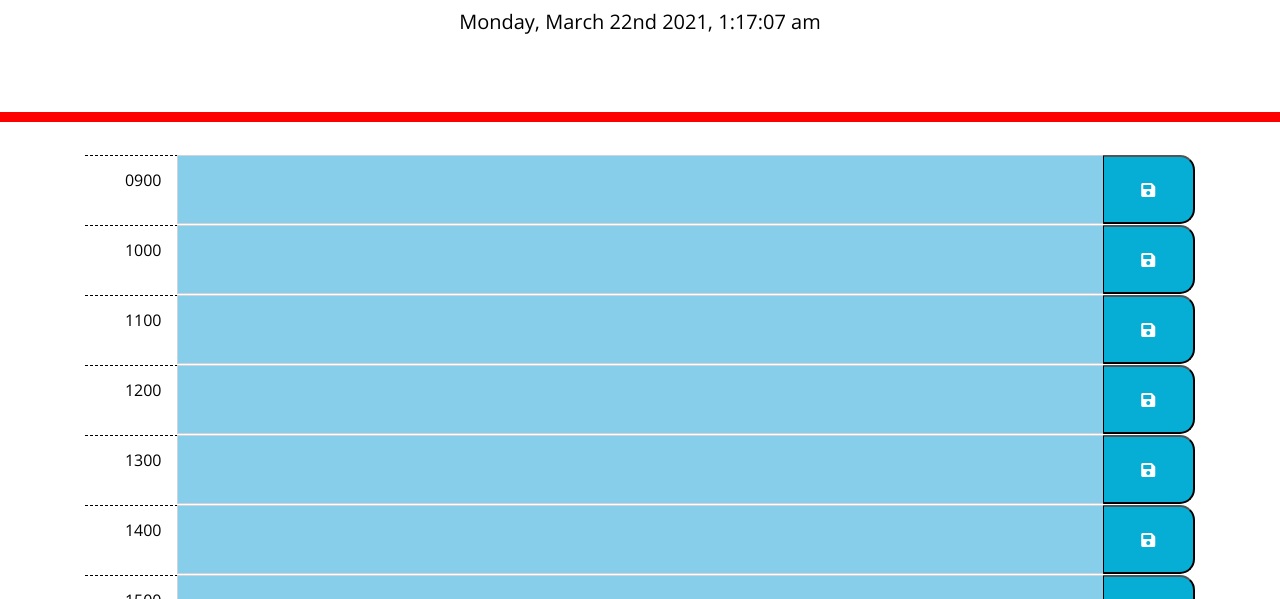
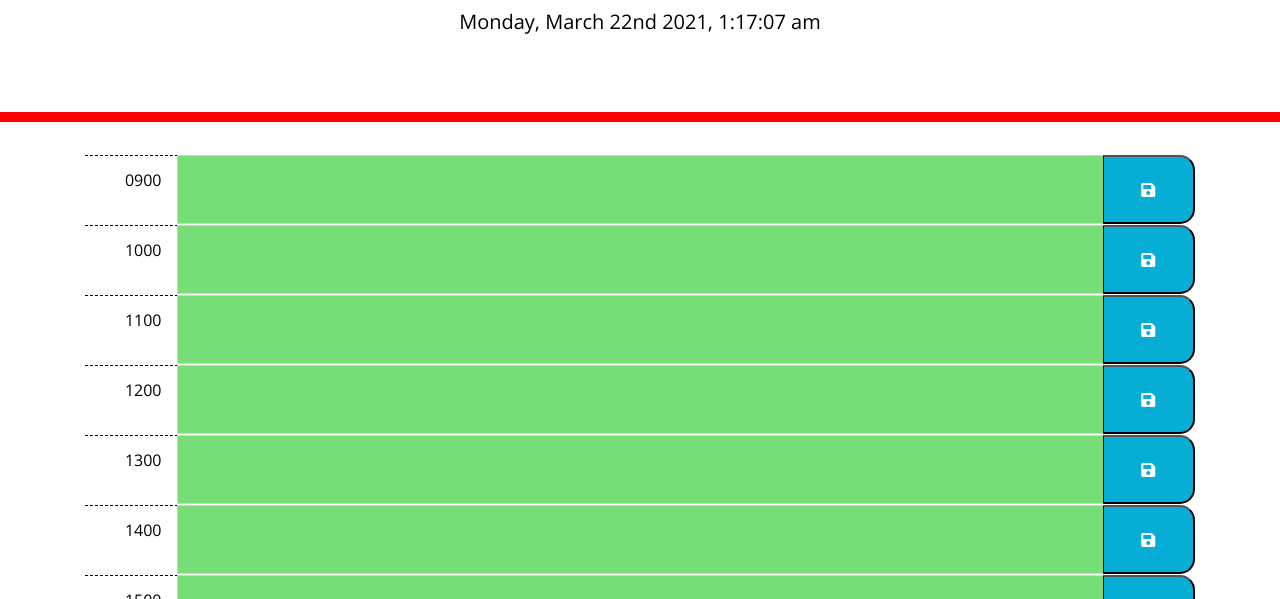
Before and after one commit to xRitchie91/daily-planner, a plain HTML site: page index.html in a window 1280 px wide. Shown: the part 182-781 px from the top of the page. Drawn offline with nearby package versions, Linux system fonts and the light colour scheme.

Commit message:
corrected row color

```diff
--- a/assets/css/style.css
+++ b/assets/css/style.css
@@ -48,7 +48,7 @@ textarea{
 }
 
 .present {
-  background-color: skyblue;
+  background-color: #77dd77;
   color: white;
 }
 
```
